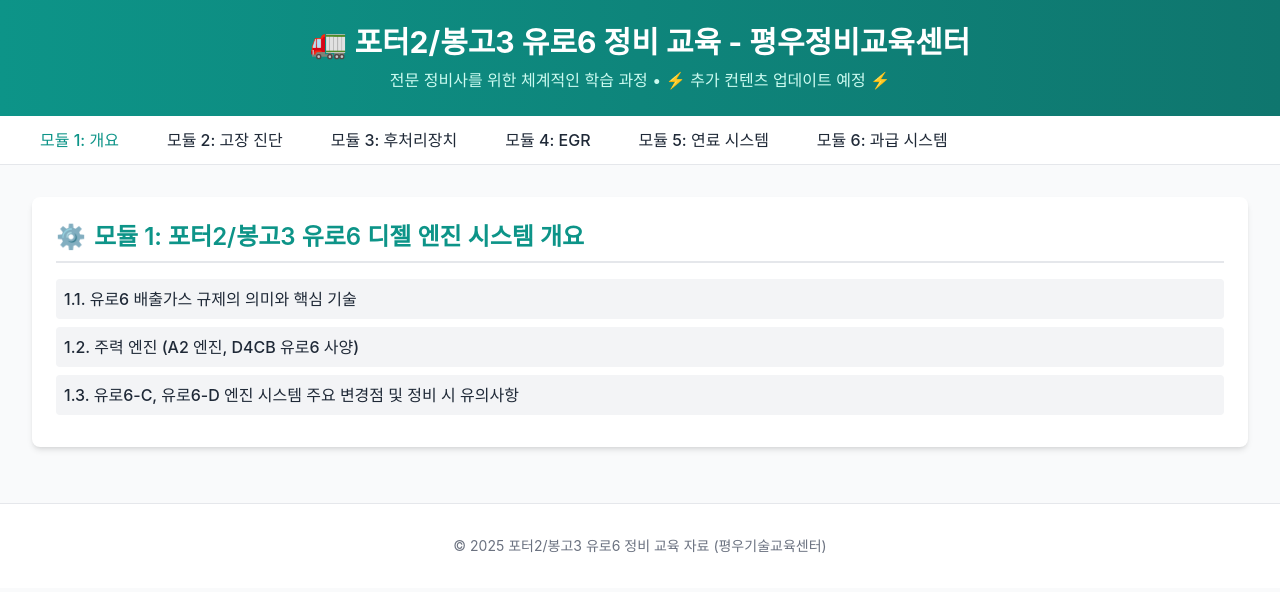
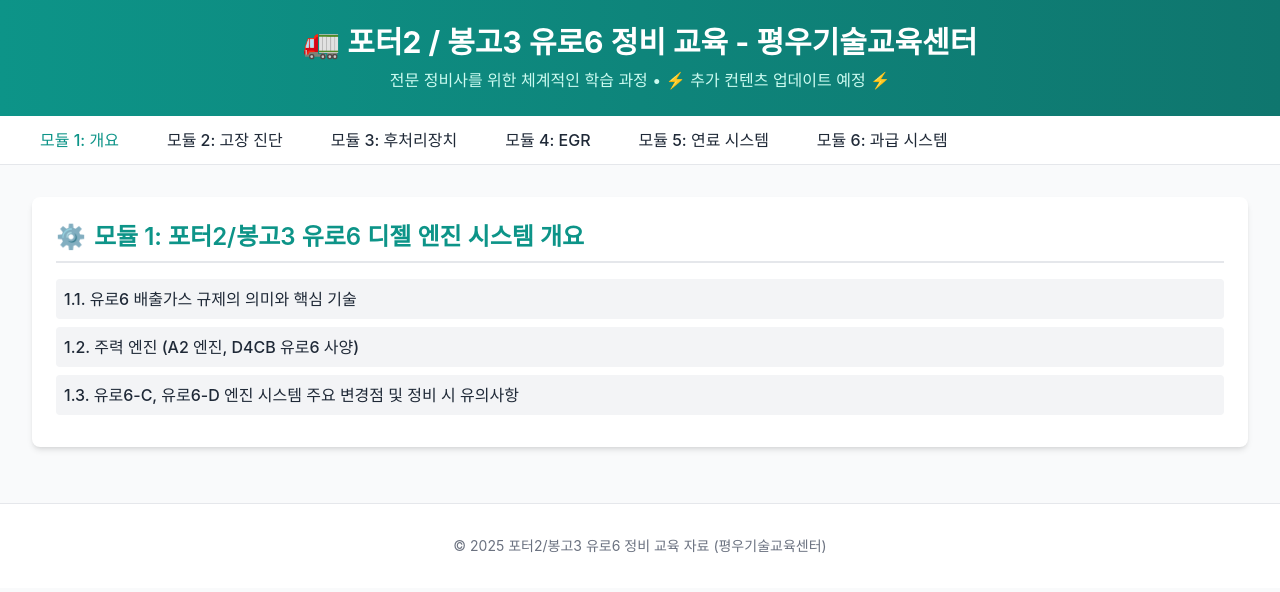
Before and after one commit to rudxo-jin/edu-euro6, a React (Vite) app: page / in a window 1280 px wide. Shown: the top 592 px of the page. Built offline with nearby package versions, Linux system fonts and the light colour scheme.

Commit message:
빠른 배포

```diff
--- a/src/components/Header.tsx
+++ b/src/components/Header.tsx
@@ -5,7 +5,7 @@
     <header className="bg-gradient-to-r from-teal-600 to-teal-700 text-white py-6 shadow-lg">
       <div className="container mx-auto px-4 text-center">
         <h1 className="text-2xl md:text-3xl font-bold mb-2">
-          🚛 포터2/봉고3 유로6 정비 교육 - 평우정비교육센터
+          🚛 포터2 / 봉고3 유로6 정비 교육 - 평우기술교육센터
         </h1>
         <p className="text-teal-100 text-sm md:text-base">
           전문 정비사를 위한 체계적인 학습 과정 • ⚡ 추가 컨텐츠 업데이트 예정 ⚡
```
